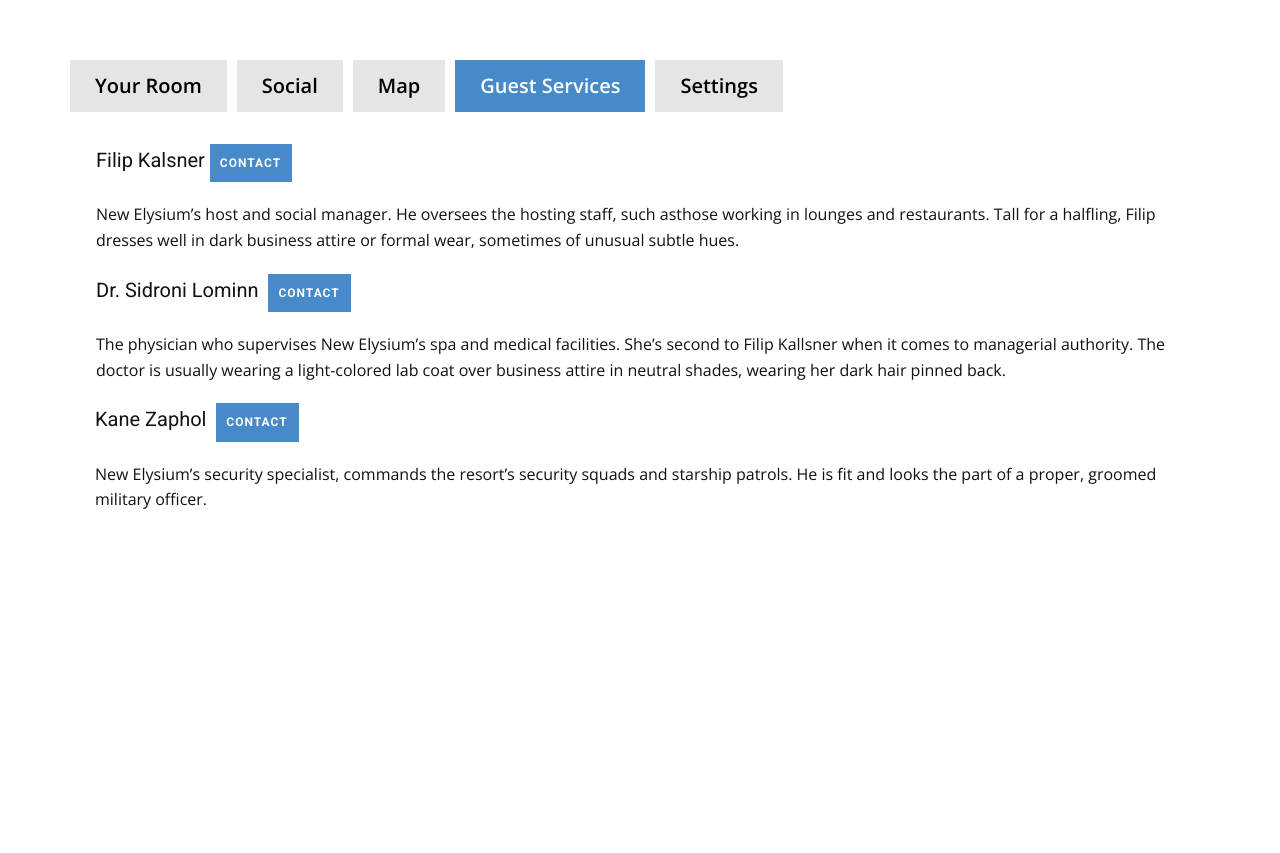
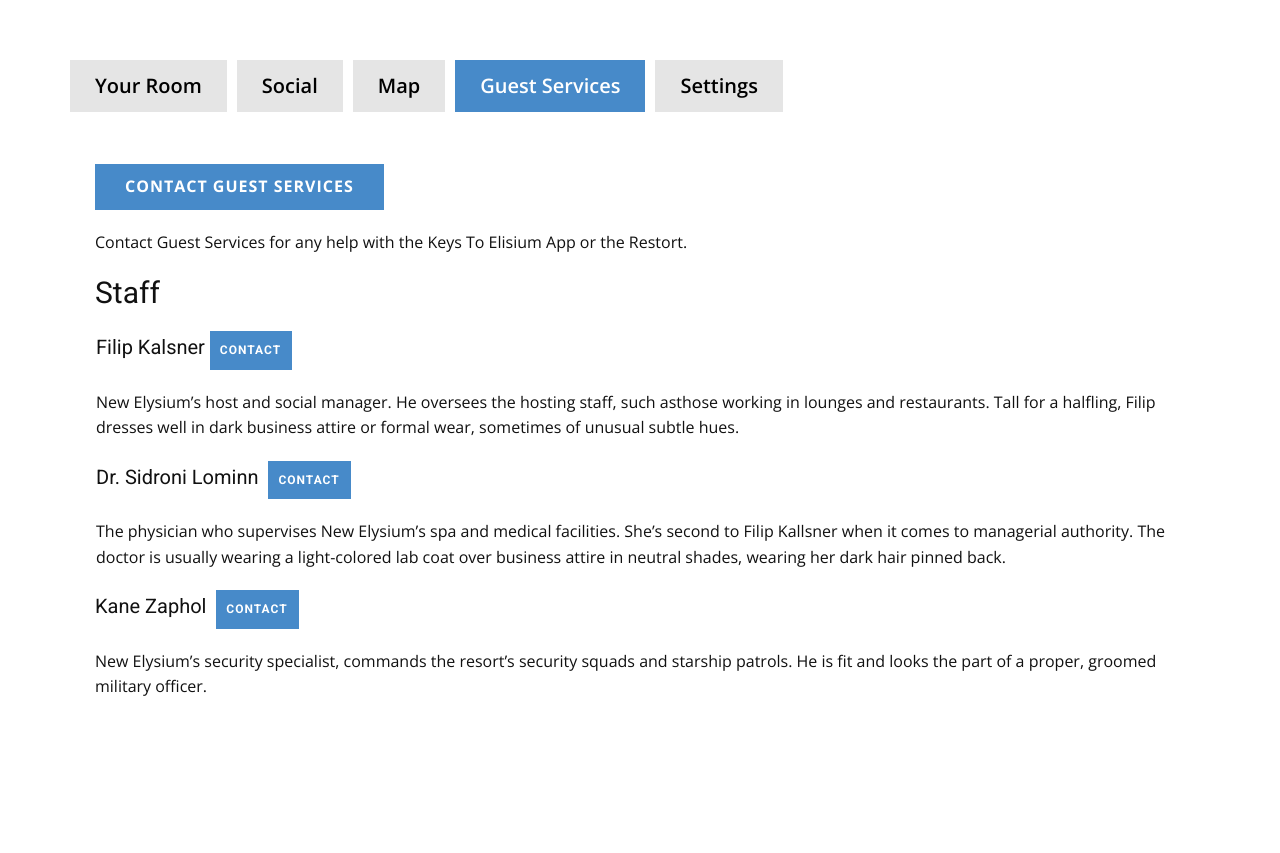
Before and after one commit to tachyonFlux/tachyonFlux.github.io, a PHP site: page / in a window 1280 px wide, after a click on "Guest Services". Shown: the part 100-953 px from the top of the page. Run offline with PHP 8.4, Linux system fonts and the light colour scheme.

Commit message:
fix guest services 2

```diff
--- a/rpg/Section-1.css
+++ b/rpg/Section-1.css
@@ -43,20 +43,23 @@
 .u-section-1 .u-image-2 {width: 936px; height: 655px; margin: 30px auto 0 0}
 .u-section-1 .u-tab-pane-4 {background-image: none; margin-top: 0; margin-bottom: 0}
 .u-section-1 .u-container-layout-4 {padding: 30px 25px}
-.u-section-1 .u-text-9 {margin: 0 890px 0 1px}
-.u-section-1 .u-btn-16 {border-style: none; font-weight: 700; text-transform: uppercase; letter-spacing: 1px; font-size: 0.75rem; background-image: none; padding: 12px 11px 12px 10px}
-.u-section-1 .u-text-10 {margin: 20px 10px 0 1px}
-.u-section-1 .u-text-11 {margin: 20px auto 0 1px}
-.u-section-1 .u-btn-17 {border-style: solid; letter-spacing: 1px; font-size: 0.75rem; font-weight: 700; text-transform: uppercase; padding: 12px 11px 12px 10px}
+.u-section-1 .u-btn-16 {border-style: none; font-weight: 700; text-transform: uppercase; letter-spacing: 1px; margin: 20px auto 0 0}
+.u-section-1 .u-text-9 {margin: 20px auto 0 0}
+.u-section-1 .u-text-10 {margin: 20px 10px 0 0}
+.u-section-1 .u-text-11 {margin: 20px 890px 0 1px}
+.u-section-1 .u-btn-17 {border-style: none; font-weight: 700; text-transform: uppercase; letter-spacing: 1px; font-size: 0.75rem; background-image: none; padding: 12px 11px 12px 10px}
 .u-section-1 .u-text-12 {margin: 20px 10px 0 1px}
-.u-section-1 .u-text-13 {margin: 20px auto 0 0}
-.u-section-1 .u-btn-18 {border-style: none; letter-spacing: 1px; font-weight: 700; text-transform: uppercase; font-size: 0.75rem; background-image: none; padding: 12px 11px 12px 10px}
-.u-section-1 .u-text-14 {margin: 20px 10px 0 0}
+.u-section-1 .u-text-13 {margin: 20px auto 0 1px}
+.u-section-1 .u-btn-18 {border-style: solid; letter-spacing: 1px; font-size: 0.75rem; font-weight: 700; text-transform: uppercase; padding: 12px 11px 12px 10px}
+.u-section-1 .u-text-14 {margin: 20px 10px 0 1px}
+.u-section-1 .u-text-15 {margin: 20px auto 0 0}
+.u-section-1 .u-btn-19 {border-style: none; letter-spacing: 1px; font-weight: 700; text-transform: uppercase; font-size: 0.75rem; background-image: none; padding: 12px 11px 12px 10px}
+.u-section-1 .u-text-16 {margin: 20px 10px 0 0}
 .u-section-1 .u-tab-pane-5 {background-image: none; margin-top: 0; margin-bottom: 0}
 .u-section-1 .u-container-layout-5 {padding: 30px}
-.u-section-1 .u-text-15 {margin: 0 auto 0 0}
-.u-section-1 .u-btn-19 {border-style: none; font-weight: 700; text-transform: uppercase; letter-spacing: 1px; font-size: 0.75rem; margin: 20px auto 0 0; padding: 10px 16px}
+.u-section-1 .u-text-17 {margin: 0 auto 0 0}
 .u-section-1 .u-btn-20 {border-style: none; font-weight: 700; text-transform: uppercase; letter-spacing: 1px; font-size: 0.75rem; margin: 20px auto 0 0; padding: 10px 16px}
+.u-section-1 .u-btn-21 {border-style: none; font-weight: 700; text-transform: uppercase; letter-spacing: 1px; font-size: 0.75rem; margin: 20px auto 0 0; padding: 10px 16px}
 
 @media (max-width: 1199px){ .u-section-1 .u-tabs-1 {height: auto; margin-right: initial; margin-left: initial}
 .u-section-1 .u-text-3 {margin-right: 765px}
@@ -64,13 +67,13 @@
 .u-section-1 .u-btn-3 {margin-left: 114px}
 .u-section-1 .u-image-1 {width: 890px; height: 922px}
 .u-section-1 .u-image-2 {width: 890px; height: 623px}
-.u-section-1 .u-text-9 {margin-right: 691px; margin-left: 0} }
+.u-section-1 .u-text-11 {margin-right: 691px; margin-left: 0} }
 
 @media (max-width: 991px){ .u-section-1 .u-text-3 {margin-right: 545px}
 .u-section-1 .u-btn-3 {margin-left: 0}
 .u-section-1 .u-image-1 {width: 670px; height: 694px}
 .u-section-1 .u-image-2 {width: 670px; height: 469px}
-.u-section-1 .u-text-9 {margin-right: 471px} }
+.u-section-1 .u-text-11 {margin-right: 471px} }
 
 @media (max-width: 767px){ .u-section-1 .u-container-layout-1 {padding-left: 10px; padding-right: 10px}
 .u-section-1 .u-text-3 {margin-right: 395px}
@@ -79,11 +82,11 @@
 .u-section-1 .u-image-1 {width: 520px; height: 539px}
 .u-section-1 .u-image-2 {width: 520px; height: 364px}
 .u-section-1 .u-container-layout-4 {padding-left: 10px; padding-right: 10px}
-.u-section-1 .u-text-9 {margin-right: 321px}
+.u-section-1 .u-text-11 {margin-right: 321px}
 .u-section-1 .u-container-layout-5 {padding-left: 10px; padding-right: 10px} }
 
 @media (max-width: 575px){ .u-section-1 .u-text-3 {margin-right: 195px}
 .u-section-1 .u-table-1 {width: 320px}
 .u-section-1 .u-image-1 {width: 320px; height: 332px}
 .u-section-1 .u-image-2 {width: 320px; height: 224px}
-.u-section-1 .u-text-9 {margin-right: 121px} }
+.u-section-1 .u-text-11 {margin-right: 121px} }
--- a/rpg/index.html
+++ b/rpg/index.html
@@ -180,20 +180,23 @@
             </div>
             <div class="u-align-left u-container-style u-tab-pane u-white u-tab-pane-4" id="link-tab-7a3c" role="tabpanel" aria-labelledby="tab-7a3c">
               <div class="u-container-layout u-container-layout-4">
-                <h5 class="u-text u-text-9">Filip Kalsner&nbsp;<a href="" class="u-btn u-button-style u-hover-palette-1-dark-1 u-palette-1-base u-btn-16" data-animation-name="" data-animation-duration="0" data-animation-delay="0" data-animation-direction="">Contact</a>
+                <a href="https://nicepage.com" class="u-btn u-button-style u-hover-palette-1-dark-1 u-palette-1-base u-btn-16">Contact Guest services</a>
+                <p class="u-text u-text-default u-text-9">Contact Guest Services for any help with the Keys To Elisium App or the Restort.</p>
+                <h3 class="u-text u-text-default u-text-10">Staff</h3>
+                <h5 class="u-text u-text-11">Filip Kalsner&nbsp;<a href="" class="u-btn u-button-style u-hover-palette-1-dark-1 u-palette-1-base u-btn-17" data-animation-name="" data-animation-duration="0" data-animation-delay="0" data-animation-direction="">Contact</a>
                 </h5>
-                <p class="u-text u-text-10">New Elysium’s host and social manager. He oversees the hosting staff, such asthose working in lounges and restaurants. Tall for a halfling, Filip dresses well in dark business attire or formal wear, sometimes of unusual subtle hues.</p>
-                <h5 class="u-text u-text-default u-text-11">Dr. Sidroni Lominn&nbsp;&nbsp;<a href="https://app.desktop.nicepage.com/app_desktop.html" data-animation-name="" data-animation-duration="0" data-animation-delay="0" data-animation-direction="" class="u-border-0 u-btn u-button-style u-hover-palette-1-dark-1 u-palette-1-base u-btn-17">CONTACT</a>
+                <p class="u-text u-text-12">New Elysium’s host and social manager. He oversees the hosting staff, such asthose working in lounges and restaurants. Tall for a halfling, Filip dresses well in dark business attire or formal wear, sometimes of unusual subtle hues.</p>
+                <h5 class="u-text u-text-default u-text-13">Dr. Sidroni Lominn&nbsp;&nbsp;<a href="https://app.desktop.nicepage.com/app_desktop.html" data-animation-name="" data-animation-duration="0" data-animation-delay="0" data-animation-direction="" class="u-border-0 u-btn u-button-style u-hover-palette-1-dark-1 u-palette-1-base u-btn-18">CONTACT</a>
                 </h5>
-                <p class="u-text u-text-12">The physician who supervises New Elysium’s spa and medical facilities. She’s second to Filip Kallsner when it comes to managerial authority. The doctor is usually wearing a light-colored lab coat over business attire in neutral shades, wearing her dark hair pinned back.</p>
-                <h5 class="u-text u-text-default u-text-13">Kane Zaphol&nbsp;&nbsp;<a href="https://app.desktop.nicepage.com/app_desktop.html" data-animation-name="" data-animation-duration="0" data-animation-delay="0" data-animation-direction="" class="u-btn u-button-style u-hover-palette-1-dark-1 u-palette-1-base u-btn-18">CONTACT</a>
+                <p class="u-text u-text-14">The physician who supervises New Elysium’s spa and medical facilities. She’s second to Filip Kallsner when it comes to managerial authority. The doctor is usually wearing a light-colored lab coat over business attire in neutral shades, wearing her dark hair pinned back.</p>
+                <h5 class="u-text u-text-default u-text-15">Kane Zaphol&nbsp;&nbsp;<a href="https://app.desktop.nicepage.com/app_desktop.html" data-animation-name="" data-animation-duration="0" data-animation-delay="0" data-animation-direction="" class="u-btn u-button-style u-hover-palette-1-dark-1 u-palette-1-base u-btn-19">CONTACT</a>
                 </h5>
-                <p class="u-text u-text-14">New Elysium’s security specialist, commands the resort’s security squads and starship patrols. He is fit and looks the part of a proper, groomed military officer.</p>
+                <p class="u-text u-text-16">New Elysium’s security specialist, commands the resort’s security squads and starship patrols. He is fit and looks the part of a proper, groomed military officer.</p>
               </div>
             </div>
             <div class="u-container-style u-tab-pane u-white u-tab-pane-5" id="link-tab-46db" role="tabpanel" aria-labelledby="tab-46db">
               <div class="u-container-layout u-valign-top u-container-layout-5">
-                <p class="u-text u-text-default u-text-15">Alerts &amp; Notifications:&nbsp; &nbsp;<b>ON</b>
+                <p class="u-text u-text-default u-text-17">Alerts &amp; Notifications:&nbsp; &nbsp;<b>ON</b>
                   <br>Track my location:&nbsp; <b>ON</b>
                   <br>Tutorial and Guidance: <b>ON</b>
                   <br>Auto-Updating: <b>ON</b>
@@ -201,8 +204,8 @@
                   <br>Blocked Users: <b>None</b>
                   <br>
                 </p>
-                <a href="" class="u-btn u-button-style u-hover-palette-1-dark-1 u-palette-1-base u-btn-19">Send usage Statistics</a>
-                <a href="" class="u-btn u-button-style u-hover-palette-1-dark-1 u-palette-1-base u-btn-20">Send Feedback</a>
+                <a href="" class="u-btn u-button-style u-hover-palette-1-dark-1 u-palette-1-base u-btn-20">Send usage Statistics</a>
+                <a href="" class="u-btn u-button-style u-hover-palette-1-dark-1 u-palette-1-base u-btn-21">Send Feedback</a>
               </div>
             </div>
           </div>
```
Also changed, not shown: rpg/Section-1.html (+12 -9 lines).
